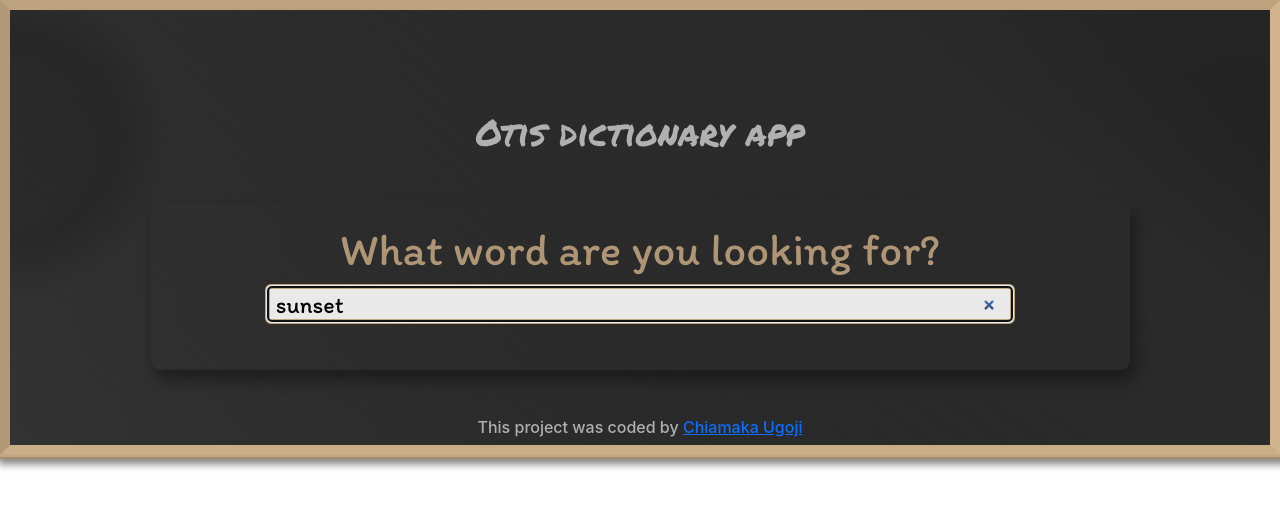
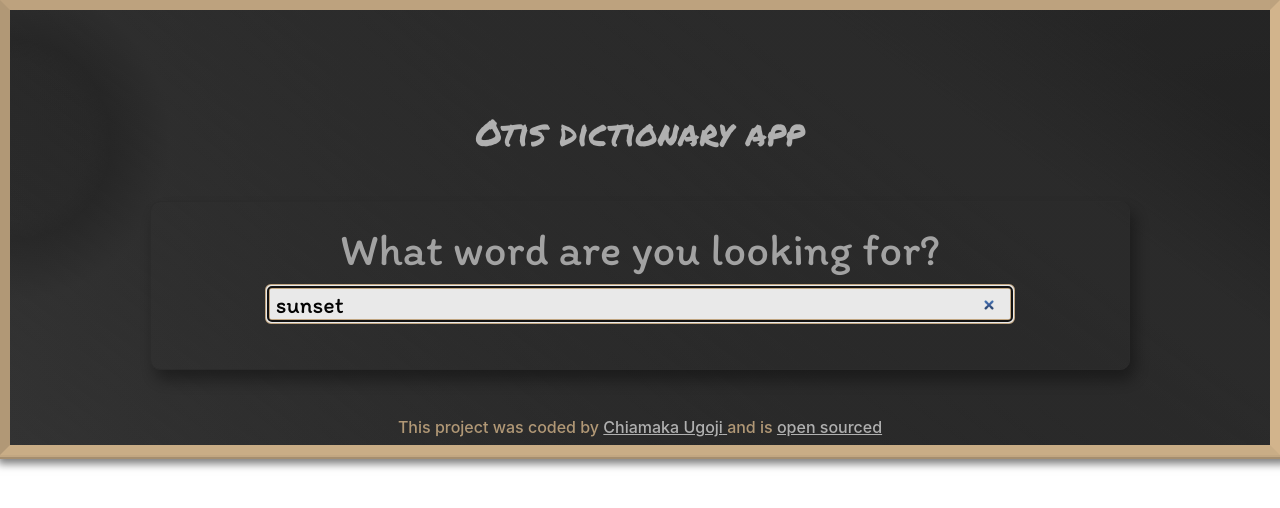
Before and after one commit to Chiamaka007/dictionary-app, a React (Create React App) app: page / in a window 1280 px wide. Shown: the top 508 px of the page. Built offline with nearby package versions, Linux system fonts and the light colour scheme; no server answers.

Commit message:
Changed dictionary color

```diff
--- a/src/App.css
+++ b/src/App.css
@@ -32,3 +32,12 @@
     font-size: 36px;
     color: #B0B0B0;
 }
+.App footer {
+    color:#b19876 ;
+}
+.App a {
+  color:#B0B0B0 ;
+}
+ .App a:hover {
+     color: blue;
+ }
--- a/src/App.js
+++ b/src/App.js
@@ -1,6 +1,5 @@
 import "./App.css";
 import Dictionary from "./Dictionary";
-
 
 function App() {
   return (
@@ -10,8 +9,20 @@ function App() {
       <footer>
         <h6 className="text-center">
           This project was coded by{" "}
-          <a href="https://github.com/Chiamaka007/dictionary-app">
-            Chiamaka Ugoji
+          <a
+            href="https://chiamakaugoji.netlify.app/"
+            target="_blank"
+            rel="noreferrer"
+          >
+            Chiamaka Ugoji{" "}
+          </a>
+          and is{" "}
+          <a
+            href="https://github.com/Chiamaka007/dictionary-app"
+            target="_blank"
+            rel="noreferrer"
+          >
+            open sourced
           </a>
         </h6>
       </footer>
--- a/src/Dictionary.css
+++ b/src/Dictionary.css
@@ -1,6 +1,6 @@
 .Dictionary {
     font-family: 'Itim', cursive;
-    color: #BDA27E;
+
     opacity: 0.9;
     font-size: 24px;
 }
--- a/src/Meanings.css
+++ b/src/Meanings.css
@@ -1,3 +1,4 @@
+
 .Meanings .speech {
     text-decoration: underline;
 }
--- a/src/Phonetics.css
+++ b/src/Phonetics.css
@@ -1,6 +1,7 @@
 .Phonetics {
     line-height: 1.5;
     margin-top: 20px;
+
 }
 .Phonetics a {
     border: 1px solid #b19876 ;
--- a/src/Photos.js
+++ b/src/Photos.js
@@ -11,7 +11,9 @@ export default function Photos(props) {
           {props.photos.map(function (photo, index) {
             return (
               <div key={index} className="col-4">
-                <img src={photo.src.landscape} className="img-fluid" alt="" />
+                <a href={photo.src.original} target="_blank" rel="noreferrer">
+                  <img src={photo.src.landscape} className="img-fluid" alt="word" />
+                </a>
               </div>
             );
           })}
--- a/src/Results.js
+++ b/src/Results.js
@@ -17,15 +17,15 @@ export default function Results(props) {
             })}
           </section>
 
+          <section>
           {props.results.meanings.map(function (meaning, index) {
             return (
-              <section>
                 <div key={index}>
                   <Meanings meaning={meaning} />
                 </div>
-              </section>
             );
-          })}
+        })}
+        </section>
         </div>
       );
 
```
